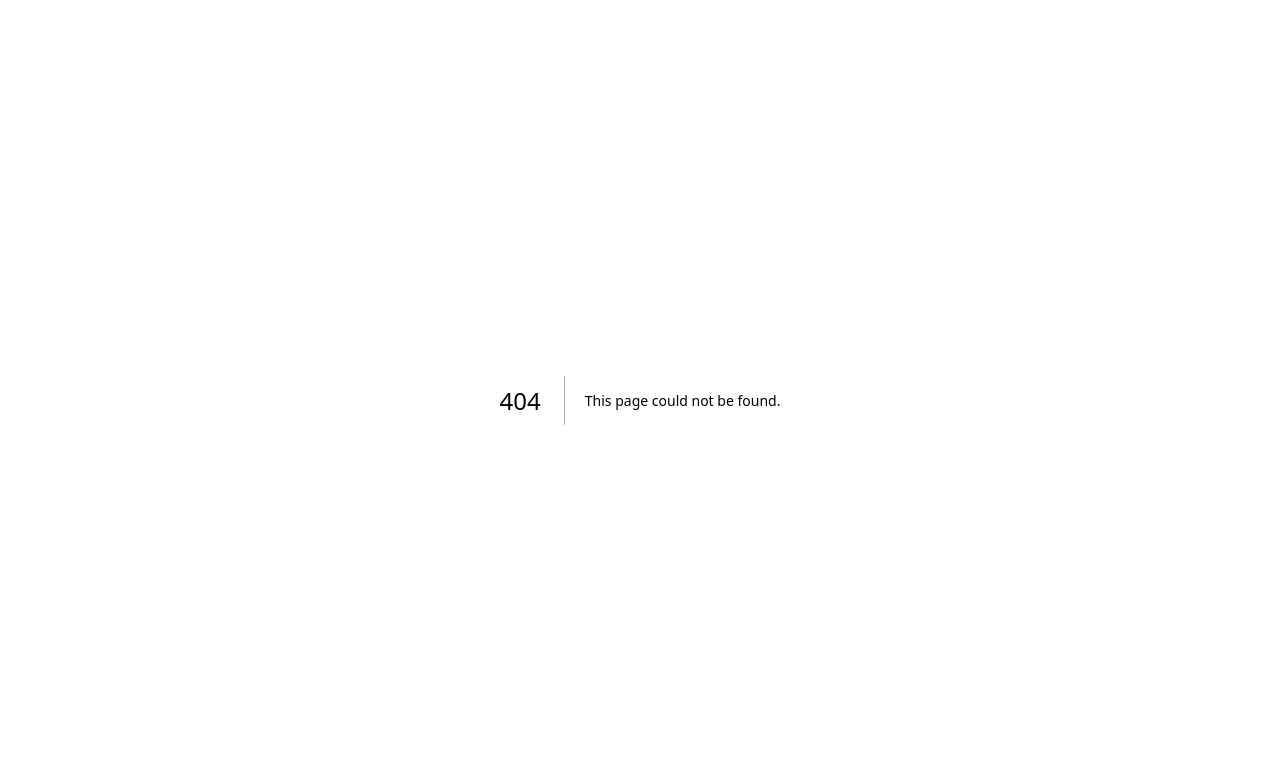
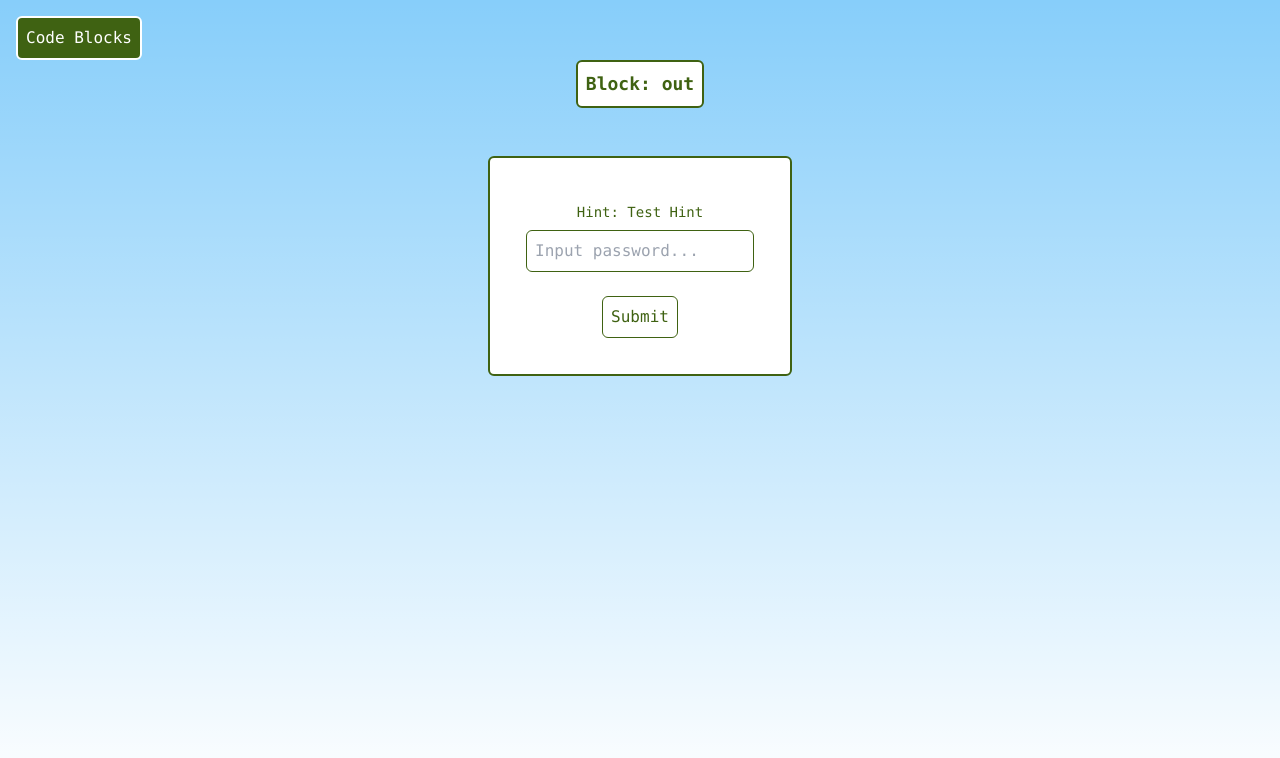
Before and after one commit to dylanvu/ICSSC-Brain-Games-2024-Code-Blocks, a Next.js app: page /block/out in a window 1280 px wide. Before the commit this address had no page. Shown: the top 758 px of the page. Built offline with nearby package versions, Linux system fonts and the light colour scheme.

Commit message:
add special case for hello world and organize blocks better

```diff
--- a/src/components/blockList.tsx
+++ b/src/components/blockList.tsx
@@ -17,7 +17,8 @@
                     <p className="whitespace-nowrap text-lime-800">Click on the block below to find its location:</p>
                     <br></br>
                     {props.codeBlocks.map(block => (
-                        <a href={`/${block}`} className="underline text-lime-800">{block}</a>
+                        // add a special case for the demo only
+                        <a href={`/${block === `("Hello World")` ? "hello-world" : block}`} className="underline text-lime-800">{block}</a>
                     ))}
                 </div>
             </div>
--- a/src/components/passwordInput.tsx
+++ b/src/components/passwordInput.tsx
@@ -33,7 +33,7 @@
             if (response.ok) {
                 sessionStorage.setItem('passwordToken', password);
                 setStatus('success');
-                redirect(`/${props.codeBlock}/location`); // Redirect user to location page
+                redirect(`/block/${props.codeBlock}/location`); // Redirect user to location page
             } else {
                 setStatus('fail');
                 setIncorrect('Incorrect. Please try again.')
```
Also changed, not shown: src/app/block/hello-world/page.tsx (added), src/app/block/out/page.tsx (renamed from src/app/out/page.tsx), src/app/block/paren/page.tsx (renamed from src/app/paren/page.tsx), src/app/block/quote/page.tsx (renamed from src/app/quote/page.tsx), src/app/block/reversed/page.tsx (renamed from src/app/reversed/page.tsx), src/app/block/system/page.tsx (renamed from src/app/system/page.tsx).
